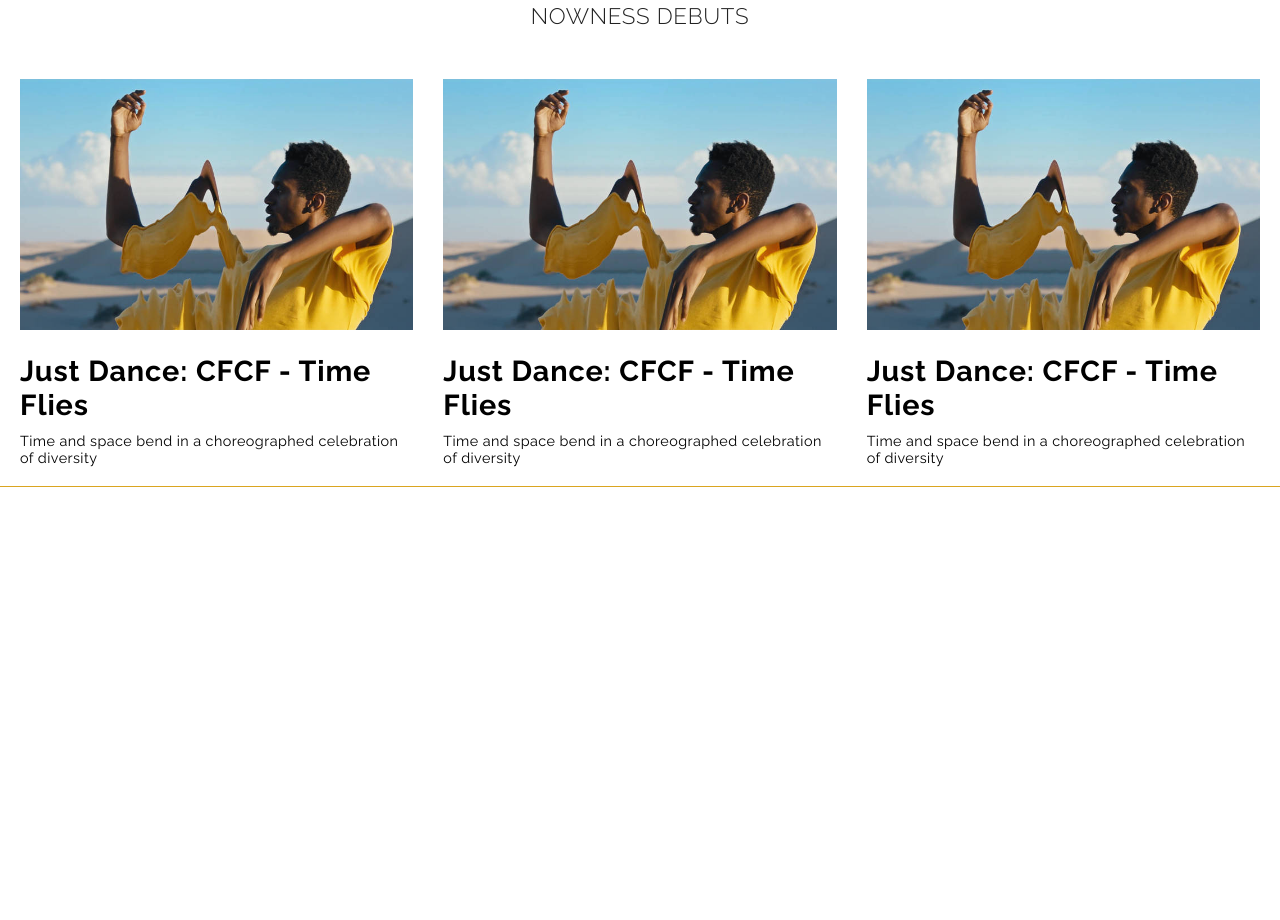
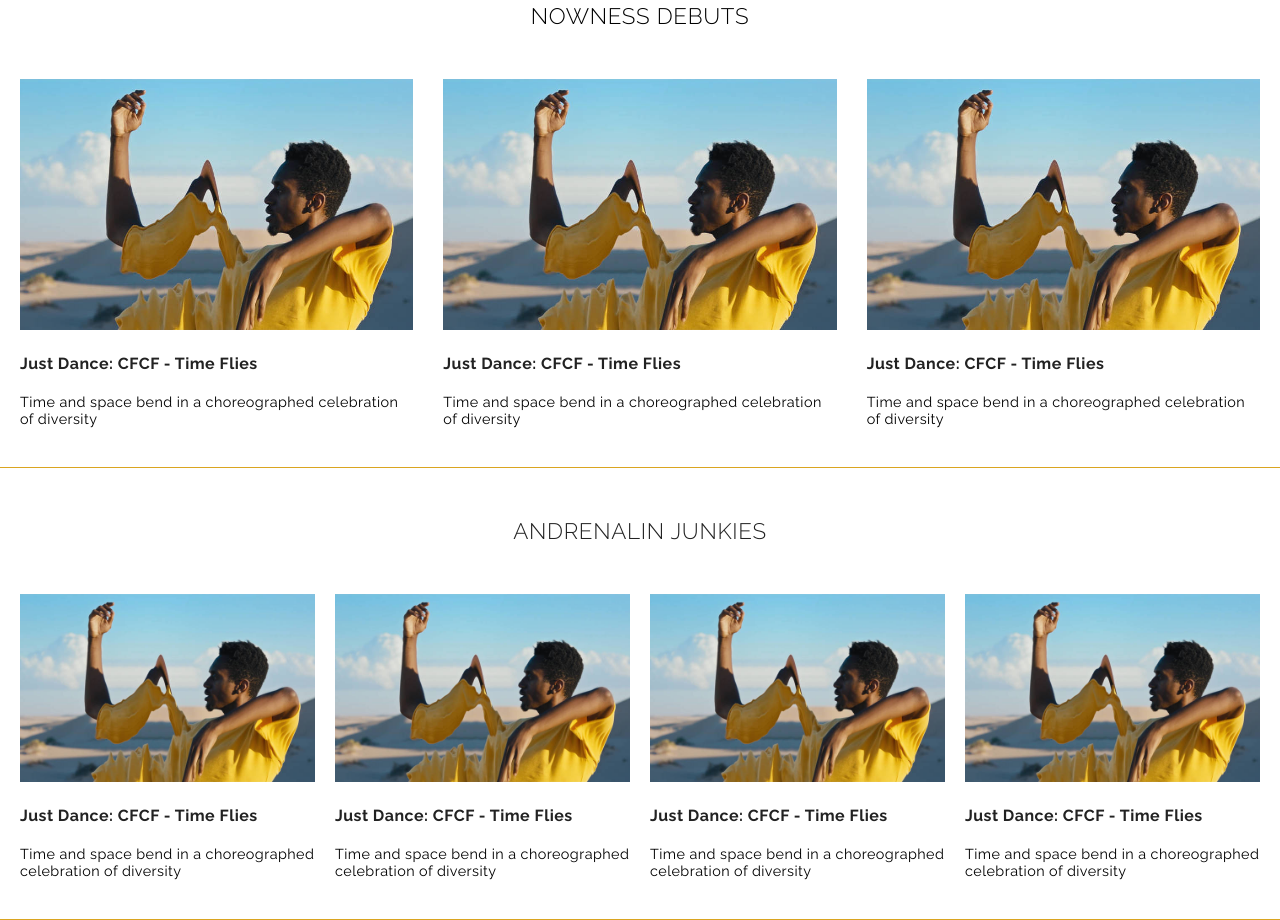
Before and after one commit to akaidaia/hw-4, a plain HTML site: page index.html in a window 1280 px wide. Shown: the part 1973-2893 px from the top of the page. Before the commit the page ends 2460 px from the top, so only its background shows below. Drawn offline with Linux system fonts and the light colour scheme.

Commit message:
added andrenaline junkies

```diff
--- a/css/styles.css
+++ b/css/styles.css
@@ -213,6 +213,21 @@ section {
 	width: 100%;
 }
 
-.debut-desc {
+.general-desc {
+	padding-bottom: 40px;
+}
+
+/*JUNKIE*/
+.andrenalinejunkies-preview {
+	margin: 0 20px;
+	display: grid;
+	grid-template-columns:1fr;
+}
+
+.andrenalinejunkies-box img {
+	width: 100%;
+}
+
+.andrenalinejunkies-desc {
 	padding: 20px 0;
 }
--- a/css/styles1025.css
+++ b/css/styles1025.css
@@ -24,6 +24,11 @@
 
 	.desc p {
 		font-size: 0.9em;
+	}
+
+	.general-desc h2 {
+		font-size: 1em;
+		margin: 20px 0;
 	}
 
 	/*NAVBAR*/
@@ -93,4 +98,11 @@
 	.debut-preview{
 		grid-gap: 30px;
 	}
+
+
+	/*JUNKIE*/
+	.andrenalinejunkies-preview{
+		grid-template-columns: repeat(4, 4fr);
+		grid-gap: 20px;
+	}
 }
--- a/css/styles601.css
+++ b/css/styles601.css
@@ -115,4 +115,11 @@
 		grid-gap: 20px;
 	}
 
+
+	/*JUNKIE*/
+	.andrenalinejunkies-preview{
+		grid-template-columns: repeat(2, 2fr);
+		grid-gap: 20px;
+	}
+
 }
--- a/index.html
+++ b/index.html
@@ -189,15 +189,19 @@
 	<div class="debut">
 		<div class="headline">
 			<h2>
-				<a href="#">nowness debuts</a>
+				nowness debuts
 			</h2>
 		</div>
 
 		<div class="debut-preview">
 			<div class="debut-box">
-				<img src="images/debut-1.jpg" alt="">
-				<div class="debut-desc">
-					<h2>Just Dance: CFCF - Time Flies</h2>
+				<a href="#">
+					<img src="images/debut-1.jpg" alt="">
+				</a>
+				<div class="general-desc">
+					<h2>
+						<a href="#">Just Dance: CFCF - Time Flies</a>
+					</h2>
 					<div class="desc">
 						<p>Time and space bend in a choreographed celebration of diversity</p>
 					</div>
@@ -205,9 +209,13 @@
 			</div>
 
 			<div class="debut-box">
-				<img src="images/debut-1.jpg" alt="">
-				<div class="debut-desc">
-					<h2>Just Dance: CFCF - Time Flies</h2>
+				<a href="#">
+					<img src="images/debut-1.jpg" alt="">
+				</a>
+				<div class="general-desc">
+					<h2>
+						<a href="#">Just Dance: CFCF - Time Flies</a>
+					</h2>
 					<div class="desc">
 						<p>Time and space bend in a choreographed celebration of diversity</p>
 					</div>
@@ -215,9 +223,81 @@
 			</div>
 
 			<div class="debut-box">
-				<img src="images/debut-1.jpg" alt="">
-				<div class="debut-desc">
-					<h2>Just Dance: CFCF - Time Flies</h2>
+				<a href="#">
+					<img src="images/debut-1.jpg" alt="">
+				</a>
+				<div class="general-desc">
+					<h2>
+						<a href="#">Just Dance: CFCF - Time Flies</a>
+					</h2>
+					<div class="desc">
+						<p>Time and space bend in a choreographed celebration of diversity</p>
+					</div>
+				</div>
+			</div>
+		</div>
+	</div>
+</section>
+
+<section>
+	<div class="andrenalinejunkies">
+		<div class="headline">
+			<h2>
+				<a href="#">andrenalin junkies</a>
+			</h2>
+		</div>
+
+		<div class="andrenalinejunkies-preview">
+			<div class="andrenalinejunkies-box">
+				<a href="#">
+					<img src="images/debut-1.jpg" alt="">
+				</a>
+				<div class="general-desc">
+					<h2>
+						<a href="">Just Dance: CFCF - Time Flies</a>
+					</h2>
+					<div class="desc">
+						<p>Time and space bend in a choreographed celebration of diversity</p>
+					</div>
+				</div>
+			</div>
+
+			<div class="andrenalinejunkies-box">
+				<a href="#">
+					<img src="images/debut-1.jpg" alt="">
+				</a>
+				<div class="general-desc">
+					<h2>
+						<a href="">Just Dance: CFCF - Time Flies</a>
+					</h2>
+					<div class="desc">
+						<p>Time and space bend in a choreographed celebration of diversity</p>
+					</div>
+				</div>
+			</div>
+
+			<div class="andrenalinejunkies-box">
+				<a href="#">
+					<img src="images/debut-1.jpg" alt="">
+				</a>
+				<div class="general-desc">
+					<h2>
+						<a href="">Just Dance: CFCF - Time Flies</a>
+					</h2>
+					<div class="desc">
+						<p>Time and space bend in a choreographed celebration of diversity</p>
+					</div>
+				</div>
+			</div>
+
+			<div class="andrenalinejunkies-box">
+				<a href="#">
+					<img src="images/debut-1.jpg" alt="">
+				</a>
+				<div class="general-desc">
+					<h2>
+						<a href="">Just Dance: CFCF - Time Flies</a>
+					</h2>
 					<div class="desc">
 						<p>Time and space bend in a choreographed celebration of diversity</p>
 					</div>
```
